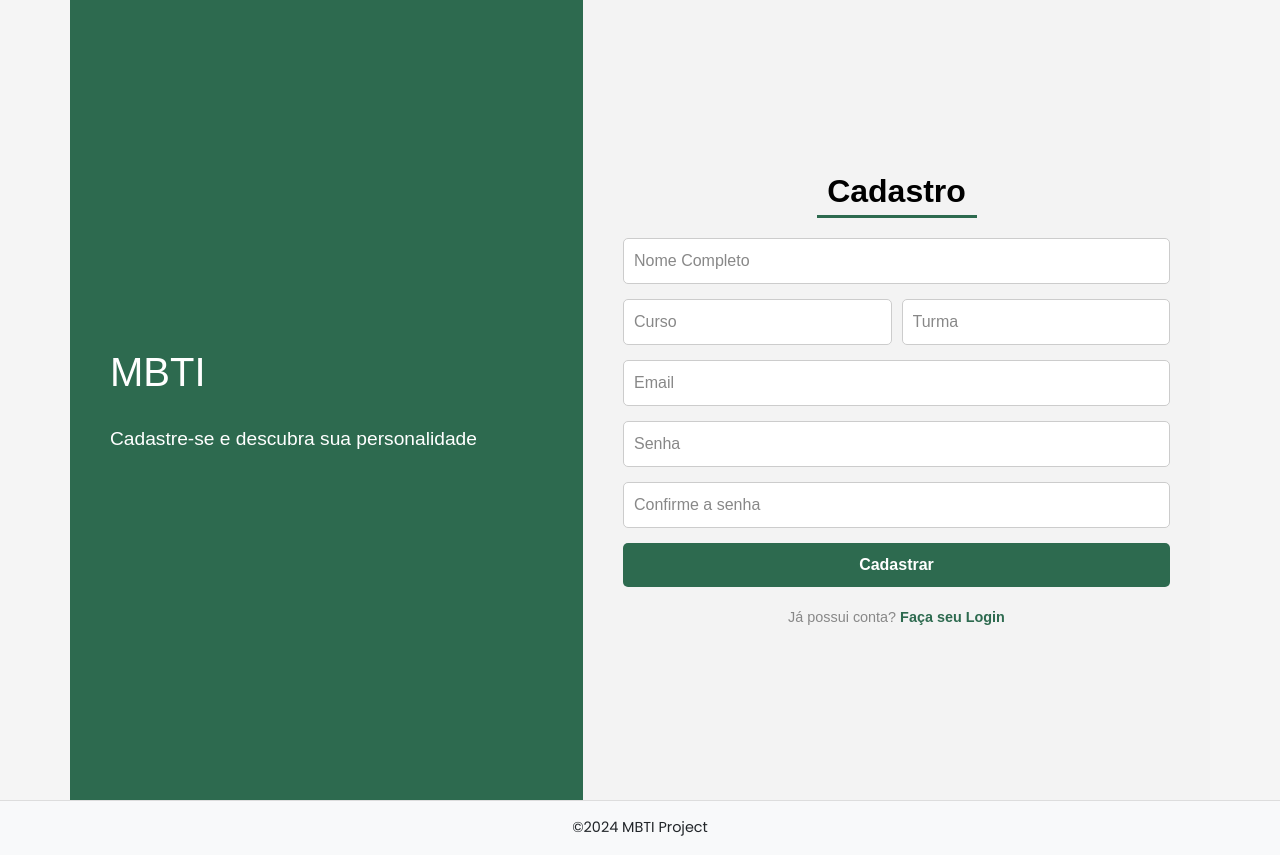
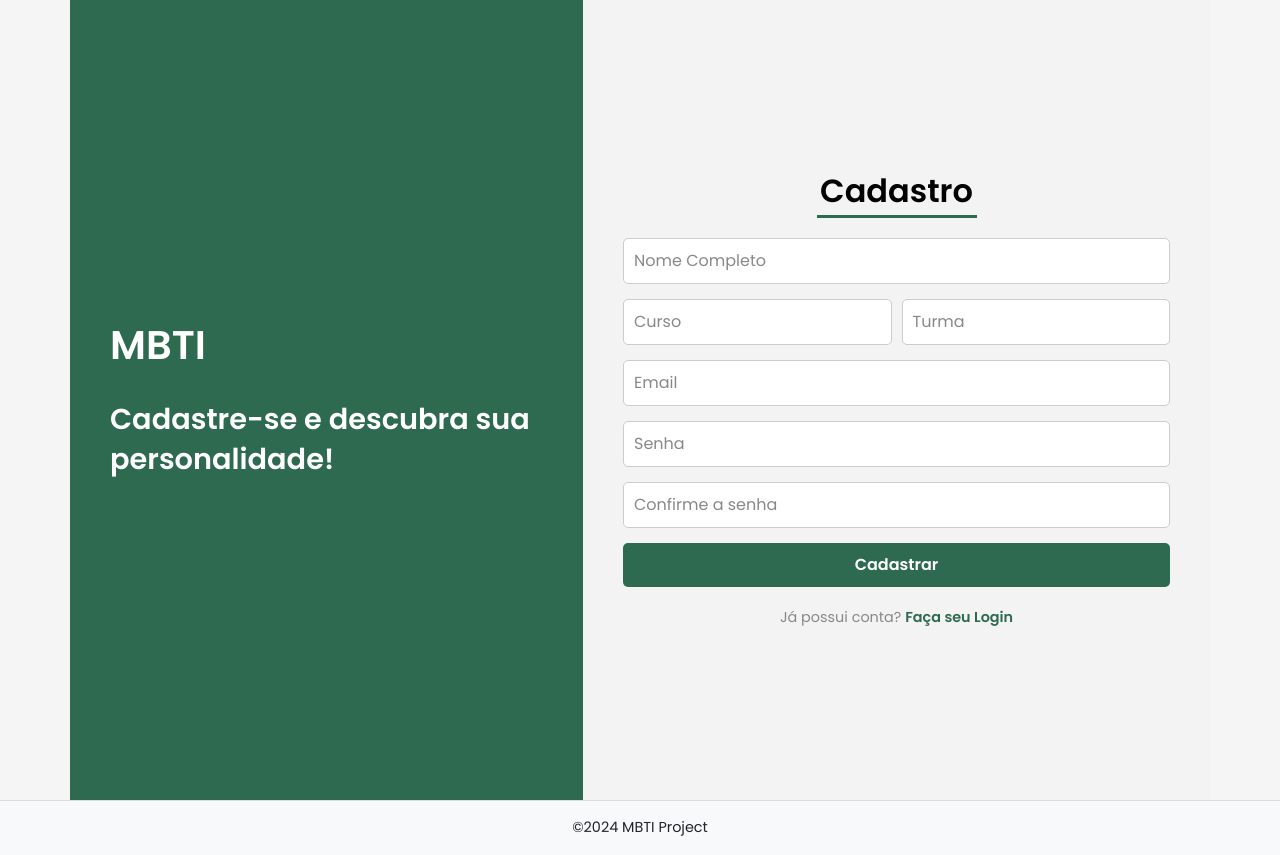
Before and after one commit to MariaJuliaGermano/projeto-2-si-equipe-2, a Django app: template mbti/templates/teste_mbti/cadastro.html in a window 1280 px wide. Shown: the part 56-911 px from the top of the page. Run offline with Django 5.2, Linux system fonts and the light colour scheme; the template is opened without the code that fills it, so the values that code supplies are empty; some libraries are stand-ins or nearby versions.

Commit message:
Update fonts

```diff
--- a/mbti/static/css/style.css
+++ b/mbti/static/css/style.css
@@ -116,7 +116,7 @@ footer {
     margin: 0;
     padding: 0;
     box-sizing: border-box;
-    font-family: Arial, sans-serif;
+    font-family: 'Poppins', sans-serif;
 }
 
 .cadastro-login-page {
@@ -148,12 +148,16 @@ footer {
 }
 
 .cadastro-login-page .left-section h1 {
+    font-family: 'Poppins', sans-serif;
     font-size: 2.5rem;
     margin-bottom: 20px;
+    font-weight: bolder;
 }
 
 .cadastro-login-page .left-section p {
-    font-size: 1.2rem;
+    font-family: 'Poppins', sans-serif;
+    font-weight: 700;
+    font-size: 1.8rem;
     margin-top: 10px;
     line-height: 1.4;
 }
@@ -168,7 +172,7 @@ footer {
     position: relative;
 }
 
-.cadastro-login-page .right-section h2 {
+.cadastro-login-page .cadastro, .login {
     font-size: 2rem;
     font-weight: bold;
     margin-bottom: 20px;
@@ -177,7 +181,18 @@ footer {
     position: relative;
 }
 
-.cadastro-login-page .right-section h2::after {
+.cadastro-login-page .login::after {
+    content: "";
+    display: block;
+    width: 100%;
+    max-width: 100px;
+    height: 3px;
+    background-color: #2d6a4f;
+    margin: 0 auto;
+    margin-top: 5px;
+}
+
+.cadastro-login-page .cadastro::after {
     content: "";
     display: block;
     width: 100%;
@@ -247,3 +262,9 @@ footer {
 .botão-enviar:hover {
     background-color: #1b4332;
 }
+
+
+
+.cadastro-login-text {
+    font-size: xx-large;
+}
--- a/mbti/templates/teste_mbti/base.html
+++ b/mbti/templates/teste_mbti/base.html
@@ -9,6 +9,7 @@
     <link href="https://cdn.jsdelivr.net/npm/bootstrap@5.3.0/dist/css/bootstrap.min.css" rel="stylesheet">
     <link rel="stylesheet" href="{% static 'css/style.css' %}">
     <link href="https://fonts.googleapis.com/css2?family=Poppins:wght@400;600&display=swap" rel="stylesheet">
+    <link rel="stylesheet" href="https://fonts.googleapis.com/css2?family=Nunito:wght@400;700&display=swap">
     <script src="https://kit.fontawesome.com/a076d05399.js" crossorigin="anonymous"></script>
 </head>
 <body>
--- a/mbti/templates/teste_mbti/cadastro.html
+++ b/mbti/templates/teste_mbti/cadastro.html
@@ -6,10 +6,10 @@
     <div class="container">
         <div class="left-section">
             <h1>MBTI</h1>
-            <p>Cadastre-se e descubra sua personalidade</p>
+            <p>Cadastre-se e descubra sua personalidade!</p>
         </div>
         <div class="right-section">
-            <h2>Cadastro</h2>
+            <h2 class="cadastro">Cadastro</h2>
             <form>
                 <input type="text" placeholder="Nome Completo" required>
                 <div class="form-group">
```
